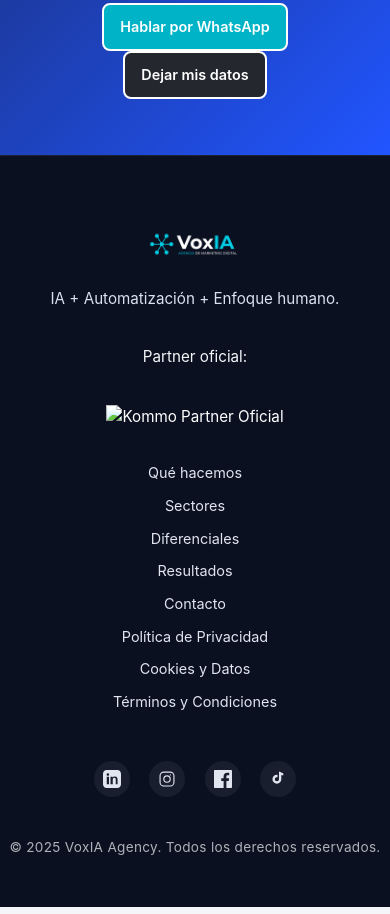
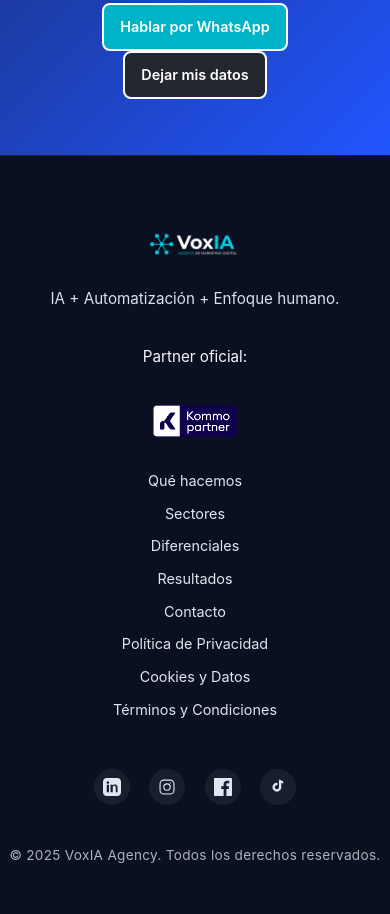
Before and after one commit to voxiagency/voxia-agency, a plain HTML site: page index.html in a window 390 px wide. Shown: the part 10720-11634 px from the top of the page. Drawn offline with Linux system fonts and the light colour scheme.

```diff
--- a/index.html
+++ b/index.html
@@ -341,7 +341,7 @@
       <img src="/assets/img/Logo Original sin fondo.webp" alt="Voxia Agency" />
       <p class="foot-claim">IA + Automatización + Enfoque humano.</p>
       <p class="foot-partner">Partner oficial:</p>
-      <img src="/assets/img/kommo-partner.png" alt="Kommo Partner Oficial" style="max-height:32px;">
+      <img src="/assets/img/Badge dark.png" alt="Kommo Partner Oficial" style="max-height:32px;">
     </div>
 
     <!-- Columna 2 -->
```
Also changed, not shown: assets/img/Badge dark.png (added).
